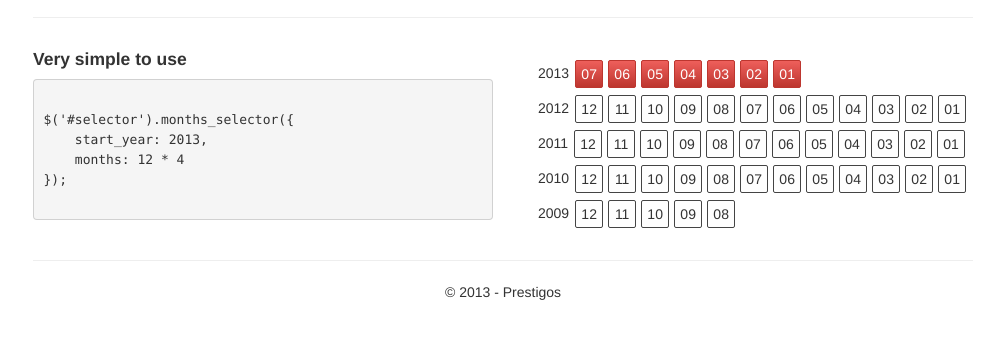
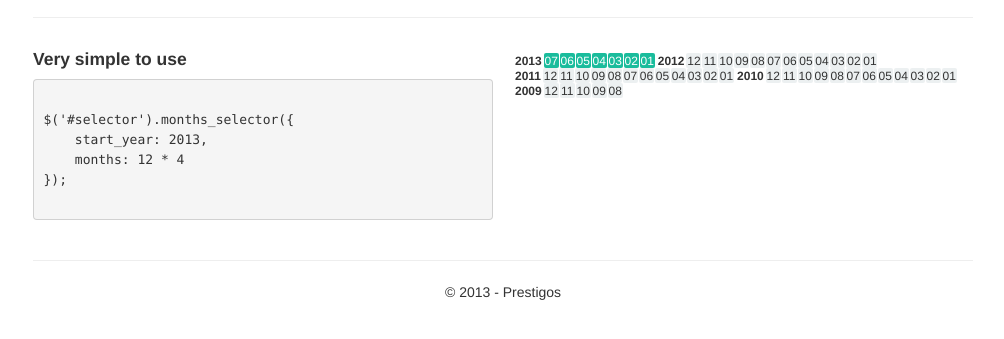
Before and after one commit to prestigos/jmonths-select, a plain HTML site: page index.html in a window 1280 px wide. Both pictures are taken after a click on the item "2013". Shown: the part 73-412 px from the top of the page, without its empty margins (137-1141 px from the left). Drawn offline with Linux system fonts and the light colour scheme.

Commit message:
Updated to latest changes

```diff
--- a/jmonths-select.css
+++ b/jmonths-select.css
@@ -1,32 +1,36 @@
-.month{
-    background-color: #FEFEFE;
-    width: 26px;
-    border: solid 1px #444;
+.month {
+  background-color: #ECF0F1;
+  width: 15px;
   transition-duration: 0.5s;
   border-radius: 2px;
   text-align: center;
 }
-.month, .year-label{
+.month, .year-label {
   cursor: pointer;
 }
-.year-label{
-    margin-right: 6px !important;
+.year-label {
+  margin-right: 2px !important;
+  margin-left: 2px !important;
+  font-weight: bold;
 }
-.year li{
-    height: 26px;
-    line-height: 26px;
-    margin-right: 5px;
+.year li {
+  height: 15px;
+  line-height: 16px;
+  margin-right: 1px;
   float: left;
+  font-size: 12px;
 }
-.year{
+.year {
   list-style: none;
   display: block;
-    clear: left;
-    padding-top: 0.5em;
+  float: left;
+  margin: 0;
 }
-.selected{
-    background-color: #9d261d;
-    background-image: linear-gradient(to bottom, #ee5f5b, #bd362f);
-    border-color: #bd362f;
+.selected {
+  background-color: #1ABC9C;
   color: #FFF;
 }
+.special {
+  border-color: #00cc6d;
+  background-color: #e2f4e2;
+}
--- a/jmonths-select.jquery.js
+++ b/jmonths-select.jquery.js
@@ -1,61 +1,96 @@
-(function($){
-$.fn.months_selector = function(options){
-    var $this = this;
+/*jslint browser: true, indent: 2, */
+/*global jQuery*/
 
+(function ($) {
+  'use strict';
+
+  $.fn.months_selector = function (options, arg) {
+    var $this, $field, today, update_selection, months, year, month, cls, m, settings;
+
+    $this = this;
+
+    update_selection = function ($field) {
+      var mon = [];
+      $this.find('.month.selected').each(function () {
+        mon.push($(this).data('month'));
+      });
+      $field.val(mon.join(','));
+      return mon;
+    };
+
+    if (options && typeof options === 'object') {
       // Default settings
-    var settings = $.extend({
-        months: new Date().getMonth() + 1,
-        start_year: new Date().getFullYear(),
-        start_month: new Date().getMonth() + 1,
-        field: 'months'
+      today = new Date();
+      settings = $.extend({
+        months: today.getMonth() + 1,
+        start_year: today.getFullYear(),
+        start_month: today.getMonth() + 1,
+        field: 'months',
+        special: []
       }, options);
 
       // Hidden field to store the list of months
-    var $field = $("<input type='hidden' name='" + settings.field + "'/>");
+      $field = $("<input type='hidden' name='" + settings.field + "'/>");
       $this.append($field);
 
       // Widget generation
-    var months = [];
-    var year = settings.start_year;
-    var month = settings.start_month;
-    for(var m=settings.months; m>0; --m){
+      months = [];
+      year = settings.start_year;
+      month = settings.start_month;
+      cls = 'month';
+      for (m = settings.months; m > 0; m -= 1) {
+        if (settings.special.indexOf(year + '-' + month) >= 0) {
+          cls = 'month special';
+        } else {
+          cls = 'month';
+        }
         months.push(
-            "<li class='month' data-month='" +
-            year + "-" + month +
-            "'>" + ('0' + month).slice(-2) + "</li>"
+          "<li class='" + cls + "' data-month='" + year + "-" + ('0' + month).slice(-2) + "'>" +
+            ('0' + month).slice(-2) +
+            "</li>"
         );
-        if(month == 1 || m == 1){
+        if (month === 1 || m === 1) {
           $this.append(
             "<ul class='year'><li class='year-label'>" + year + "</li>" + months.join('') + "</ul>"
           );
           months = [];
           month = 12;
-            year -= 1
-        }
-        else{
-            month--;
+          year -= 1;
+        } else {
+          month -= 1;
         }
       }
 
-    var active = '';
 
-    var update_selection = function(){
-        var months = [];
-        $this.find('.month.selected').each(function(){
-            months.push($(this).data('month'));
-        });
-        $field.val(months.join(':'));
-    };
-
-    $this.find('.month').click(function(){
+      $this.find('.month').click(function () {
         $(this).toggleClass('selected');
-        update_selection();
+        update_selection($field);
+        $field.change();
       });
 
-    $this.find('.year-label').click(function(){
-        $(this).siblings().each(function(){
+      $this.find('.year-label').click(function () {
+        $(this).siblings().each(function () {
           $(this).toggleClass('selected');
         });
-    })
+        update_selection($field);
+        $field.change();
+      });
+      return $this;
     }
-})(jQuery);
+    if (options && typeof options === 'string') {
+      if (options === 'setSelection') {
+        $this.find('.month').each(function () {
+          var $month, mon;
+          $month = $(this);
+          mon = $month.data('month');
+          if (arg.indexOf(mon) >= 0) {
+            $month.addClass('selected');
+          } else {
+            $month.removeClass('selected');
+          }
+        });
+        return update_selection($this.find('input:hidden'));
+      }
+    }
+  };
+}(jQuery));
```
Lines whose indentation alone changed are shown as unchanged.
